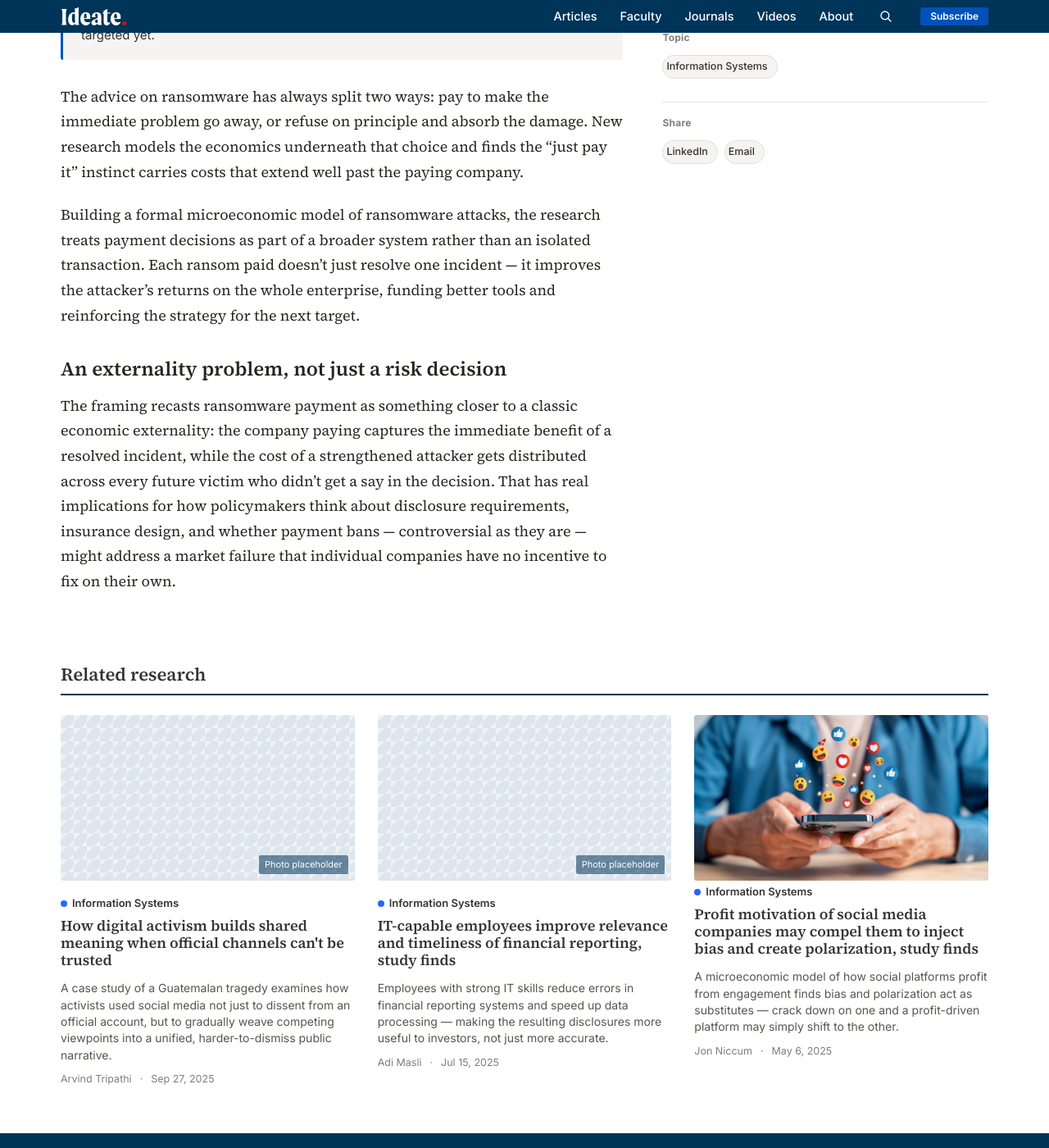
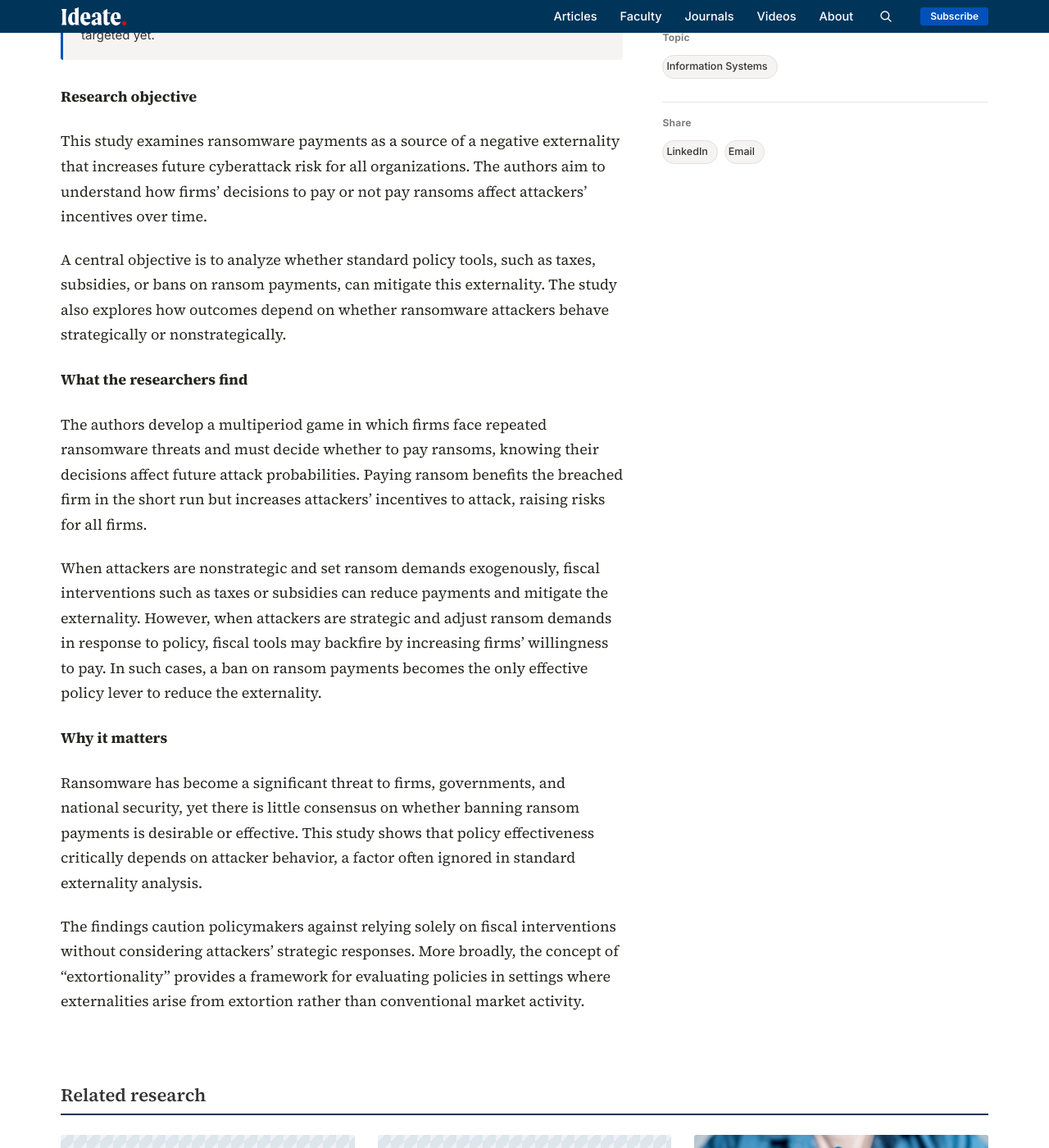
Before and after one commit to KUBschool/ideate, a Jekyll site: the page built from _articles/2025-07-01-ransomware-payment-economics.md, in a window 1280 px wide and 1400 px high, scrolled down 966 px. Shown: the whole window at 82% size. Built offline with Jekyll 4.4.1, drawn with Linux system fonts in a browser that asks for light colours; some of the changed text lies outside the part shown.

Commit message:
Update Article “2025-07-01-ransomware-payment-economics”

```diff
--- a/_articles/2025-07-01-ransomware-payment-economics.md
+++ b/_articles/2025-07-01-ransomware-payment-economics.md
@@ -13,12 +14,23 @@ answer_box: A microeconomic model of ransomware finds that when corporate
   victims pay attackers, it doesn't just resolve their own incident — it
   strengthens attackers' incentives and resources for future attacks,
   effectively imposing a cost on victims who haven't been targeted yet.
+journal: Information Systems Research
+journal_url: https://pubsonline.informs.org/doi/10.1287/isre.2024.1160
 ---
+#### Research objective
 
-The advice on ransomware has always split two ways: pay to make the immediate problem go away, or refuse on principle and absorb the damage. New research models the economics underneath that choice and finds the "just pay it" instinct carries costs that extend well past the paying company.
+This study examines ransomware payments as a source of a negative externality that increases future cyberattack risk for all organizations. The authors aim to understand how firms’ decisions to pay or not pay ransoms affect attackers’ incentives over time.
 
-Building a formal microeconomic model of ransomware attacks, the research treats payment decisions as part of a broader system rather than an isolated transaction. Each ransom paid doesn't just resolve one incident — it improves the attacker's returns on the whole enterprise, funding better tools and reinforcing the strategy for the next target.
+A central objective is to analyze whether standard policy tools, such as taxes, subsidies, or bans on ransom payments, can mitigate this externality. The study also explores how outcomes depend on whether ransomware attackers behave strategically or nonstrategically.
 
-## An externality problem, not just a risk decision
+#### What the researchers find
 
-The framing recasts ransomware payment as something closer to a classic economic externality: the company paying captures the immediate benefit of a resolved incident, while the cost of a strengthened attacker gets distributed across every future victim who didn't get a say in the decision. That has real implications for how policymakers think about disclosure requirements, insurance design, and whether payment bans — controversial as they are — might address a market failure that individual companies have no incentive to fix on their own.
+The authors develop a multiperiod game in which firms face repeated ransomware threats and must decide whether to pay ransoms, knowing their decisions affect future attack probabilities. Paying ransom benefits the breached firm in the short run but increases attackers' incentives to attack, raising risks for all firms.
+
+When attackers are nonstrategic and set ransom demands exogenously, fiscal interventions such as taxes or subsidies can reduce payments and mitigate the externality. However, when attackers are strategic and adjust ransom demands in response to policy, fiscal tools may backfire by increasing firms’ willingness to pay. In such cases, a ban on ransom payments becomes the only effective policy lever to reduce the externality.
+
+#### Why it matters
+
+Ransomware has become a significant threat to firms, governments, and national security, yet there is little consensus on whether banning ransom payments is desirable or effective. This study shows that policy effectiveness critically depends on attacker behavior, a factor often ignored in standard externality analysis.
+
+The findings caution policymakers against relying solely on fiscal interventions without considering attackers' strategic responses. More broadly, the concept of “extortionality” provides a framework for evaluating policies in settings where externalities arise from extortion rather than conventional market activity.
```
Also changed, not shown: other parts of _articles/2025-07-01-ransomware-payment-economics.md (+3 -2 lines).
